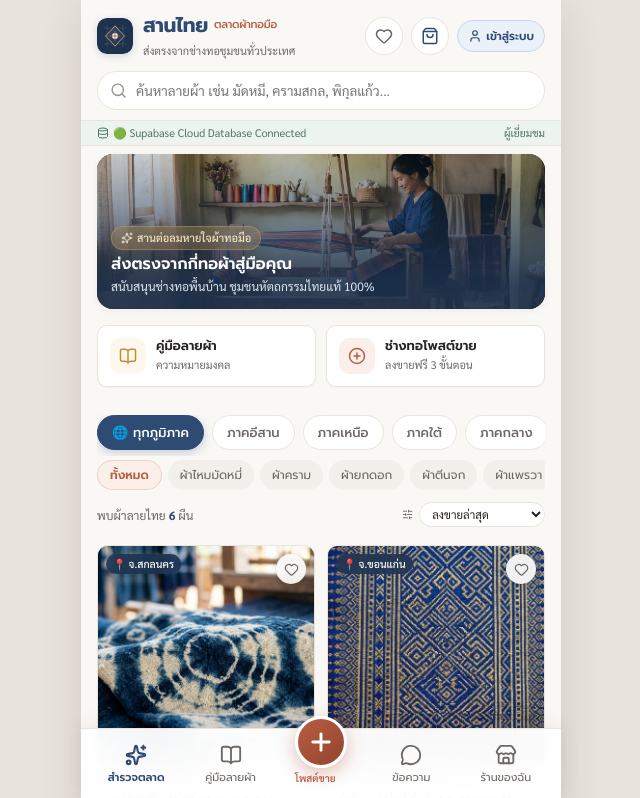
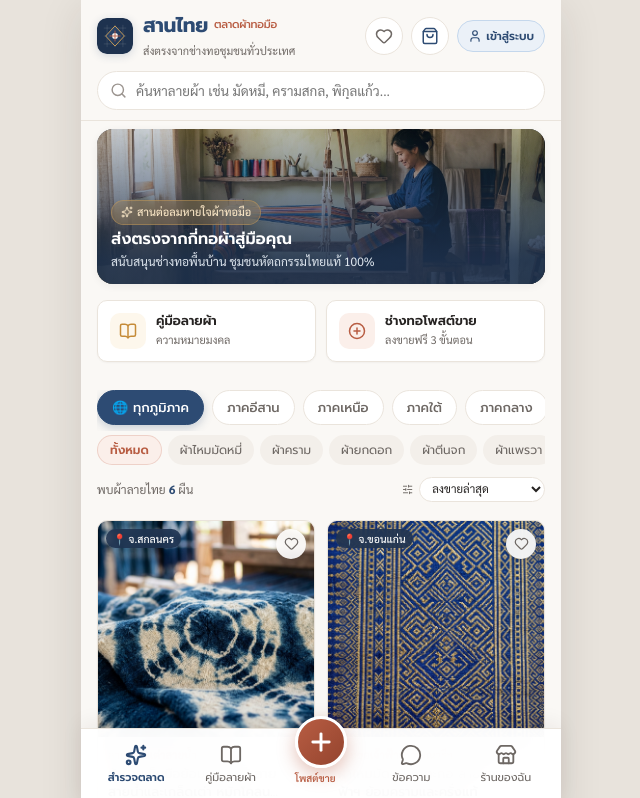
Before and after one commit to Thanachot-1/SarnThai, a React (Vite) app: page / in a window 1280 px wide. Shown: the top 798 px of the page, without its empty margins (319-959 px from the left). Built offline with nearby package versions, Linux system fonts and the light colour scheme; no server answers; the database is empty.

Commit message:
refactor: remove database status strip from header for production

```diff
--- a/src/App.tsx
+++ b/src/App.tsx
@@ -5,7 +5,6 @@ import { orderService } from './services/orderService';
 import { authService } from './services/authService';
 import { chatService } from './services/chatService';
 import { likeService } from './services/likeService';
-import { isSupabaseConfigured } from './lib/supabase';
 import { Header } from './components/Header';
 import { BottomNav, NavTab } from './components/BottomNav';
 import { RegionFilter } from './components/RegionFilter';
@@ -18,7 +17,7 @@ import { SellerDashboard } from './components/SellerDashboard';
 import { CartDrawer } from './components/CartDrawer';
 import { CheckoutModal } from './components/CheckoutModal';
 import { AuthModal } from './components/AuthModal';
-import { BookOpen, PlusCircle, Sparkles, Heart, Search, RefreshCw, Database } from 'lucide-react';
+import { BookOpen, PlusCircle, Sparkles, Heart, Search, RefreshCw } from 'lucide-react';
 import './styles/index.css';
 import './styles/components.css';
 
@@ -325,32 +324,6 @@ export const App: React.FC = () => {
           onLogout={handleLogout}
         />
 
-        {/* Database Status Strip */}
-        <div
-          style={{
-            display: 'flex',
-            alignItems: 'center',
-            justifyContent: 'space-between',
-            padding: '4px 16px',
-            backgroundColor: isSupabaseConfigured ? 'var(--accent-sage-light)' : 'var(--bg-subtle)',
-            fontSize: '11px',
-            color: isSupabaseConfigured ? 'var(--accent-sage)' : 'var(--text-muted)',
-            borderBottom: '1px solid var(--border-color)'
-          }}
-        >
-          <div style={{ display: 'flex', alignItems: 'center', gap: '4px' }}>
-            <Database size={12} />
-            <span>
-              {isSupabaseConfigured
-                ? '🟢 Supabase Cloud Database Connected'
-                : '📦 Local Sync Database Mode'}
-            </span>
-          </div>
-          <span style={{ fontSize: '10.5px' }}>
-            {currentUser ? `👤 ${currentUser.role === 'seller' ? 'ช่างทอ' : 'ผู้ซื้อ'}` : 'ผู้เยี่ยมชม'}
-          </span>
-        </div>
-
         {/* VIEW 1: EXPLORE MARKETPLACE */}
         {activeTab === 'explore' && (
           <div>
```
